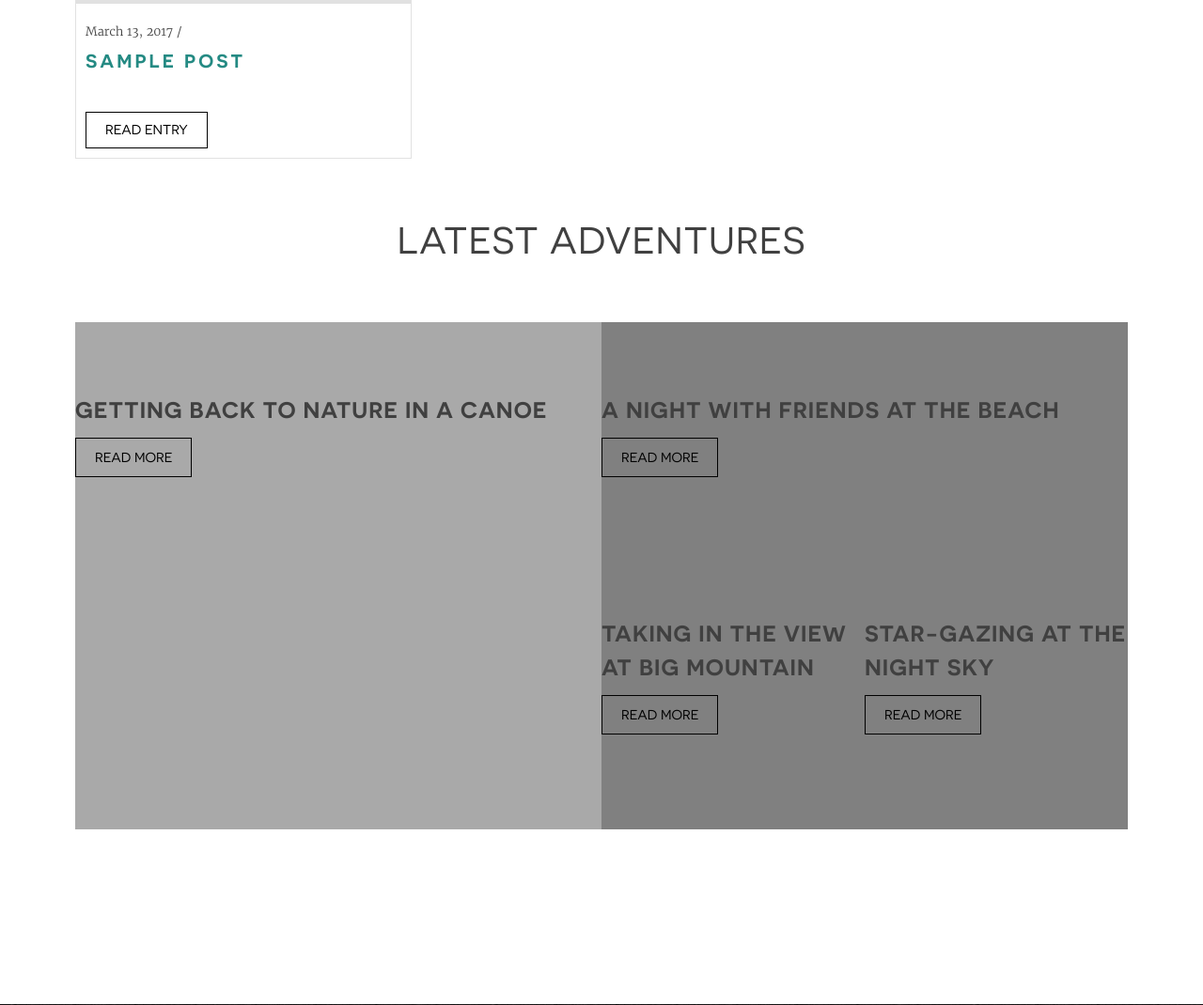
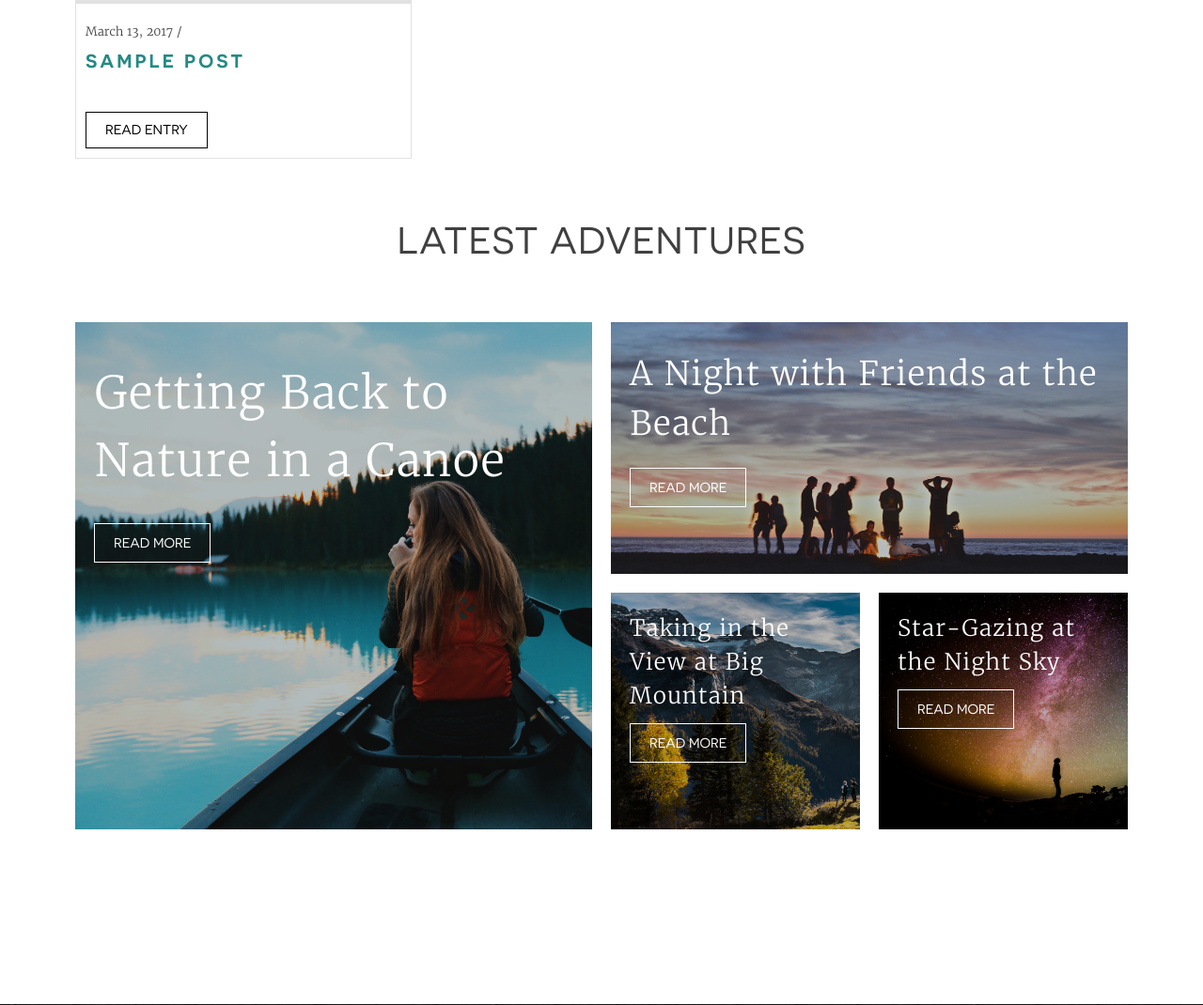
Before and after one commit to MisterPeddler/inhabitent, a WordPress theme: template themes/inhabitent/front-page.php in a window 1280 px wide. Shown: the part 1141-2211 px from the top of the page at 94% size. Run offline with PHP 8.4 and a stand-in for WordPress, Linux system fonts and the light colour scheme; the site name, menu and one post (Sample post) are stand-ins, and other content is empty; some libraries are stand-ins or nearby versions.

Commit message:
finished non-stretch adventure section

```diff
--- a/themes/inhabitent/front-page.php
+++ b/themes/inhabitent/front-page.php
@@ -96,23 +96,23 @@ wp_reset_postdata(); ?>
 <div class="adventure-container">
 <div class="adventure-left">
   <h2>Getting Back to Nature in a Canoe</h2>
-  <a href="#" class="inhab-button">READ MORE</a>
+  <a href="#" class="inhab-button-white">READ MORE</a>
 </div>
 
 <div class="adventure-right-container">
   <div class="adventure-top-right">
     <h2>A Night with Friends at the Beach</h2>
-    <a href="#" class="inhab-button">READ MORE</a>
+    <a href="#" class="inhab-button-white">READ MORE</a>
   </div>
 
   <div class="adventure-bottom-left">
     <h2>Taking in the View at Big Mountain</h2>
-    <a href="#" class="inhab-button">READ MORE</a>
+    <a href="#" class="inhab-button-white">READ MORE</a>
   </div>
 
   <div class="adventure-bottom-right">
     <h2>Star-Gazing at the Night Sky</h2>
-    <a href="#" class="inhab-button">READ MORE</a>
+    <a href="#" class="inhab-button-white">READ MORE</a>
   </div>
 </div>
 </div>
--- a/themes/inhabitent/sass/_content.scss
+++ b/themes/inhabitent/sass/_content.scss
@@ -17,8 +17,6 @@
 
 }
 
-/* Posts and pages */
-
 .inhab-button{
 	text-transform: uppercase;
 	border: 1px solid black;
@@ -34,6 +32,19 @@
 		border: 1px solid $color__brand-green;
 	}
 }
+
+.inhab-button-white{
+  @extend .inhab-button;
+
+  border: 1px solid white;
+  color: white;
+  margin-left: 20px;
+
+}
+
+/* Posts and pages */
+
+
 
 .sticky {
 	display: block;
--- a/themes/inhabitent/sass/_page-templates.scss
+++ b/themes/inhabitent/sass/_page-templates.scss
@@ -224,9 +210,24 @@
             margin-top: 20px;
         }
 
+        h2 {
+            color: white;
+            font-family: $font__pre;
+            text-transform: none;
+            font-weight: lighter;
+            padding: 0 20px;
+        }
+
         .adventure-left {
             width: 50%;
             background-color: darkgrey;
+            background: linear-gradient(to bottom, rgba(0, 0, 0, 0.25) 0%, rgba(0, 0, 0, 0.25) 100%), url('../../images/canoe-girl.jpg');
+            background-size: cover;
+            border-right: 10px solid white;
+
+            h2 {
+                font-size: 3rem;
+            }
         }
 
         .adventure-right-container {
@@ -235,17 +236,41 @@
             display: flex;
             flex-direction: row;
             flex-flow: wrap;
+            border-left: 10px solid white;
 
             .adventure-top-right {
                 width: 100%;
+                background: linear-gradient(to bottom, rgba(0, 0, 0, 0.25) 0%, rgba(0, 0, 0, 0.25) 100%), url('../../images/beach-bonfire.jpg');
+                background-size: cover;
+                border-bottom: 10px solid white;
+
+                h2 {
+                    font-size: 2.2rem;
+                }
             }
 
             .adventure-bottom-left {
                 width: 50%;
+                background: linear-gradient(to bottom, rgba(0, 0, 0, 0.25) 0%, rgba(0, 0, 0, 0.25) 100%), url('../../images/mountain-hikers.jpg');
+                background-size: cover;
+                border-top: 10px solid white;
+                  border-right: 10px solid white;
+
+                h2 {
+                    font-size: 1.5rem;
+                }
             }
 
             .adventure-bottom-right {
                 width: 50%;
+                background: linear-gradient(to bottom, rgba(0, 0, 0, 0.25) 0%, rgba(0, 0, 0, 0.25) 100%), url('../../images/night-sky.jpg');
+                background-size: cover;
+                  border-top: 10px solid white;
+                    border-left: 10px solid white;
+
+                h2 {
+                    font-size: 1.5rem;
+                }
             }
         }
     }
--- a/themes/inhabitent/style.css
+++ b/themes/inhabitent/style.css
@@ -691,8 +691,7 @@ a {
     background-color: #19625d;
     color: #fefefe; }
 
-/* Posts and pages */
-.inhab-button {
+.inhab-button, .inhab-button-white {
   text-transform: uppercase;
   border: 1px solid black;
   color: black;
@@ -700,11 +699,17 @@ a {
   padding: 12px 20px;
   font-family: "novecento";
   font-size: 0.9rem; }
-  .inhab-button:hover {
+  .inhab-button:hover, .inhab-button-white:hover {
     background-color: #248A83;
     color: #fefefe;
     border: 1px solid #248A83; }
 
+.inhab-button-white {
+  border: 1px solid white;
+  color: white;
+  margin-left: 20px; }
+
+/* Posts and pages */
 .sticky {
   display: block; }
 
@@ -895,8 +900,7 @@ object {
   .site-main.about .p1 {
     font-family: "merriweather";
     width: 800px;
-    margin: 0 auto;
-    margin-bottom: 20px; }
+    margin: 0 auto 20px; }
   .site-main.about .about.container {
     display: -ms-flexbox;
     display: flex;
@@ -1013,7 +1017,7 @@ object {
           color: #248A83; }
           .inhab-newsfeed-section .inhab-newsfeed-container .inhab-newsfeed-item .content-box p:hover {
             color: black; }
-        .inhab-newsfeed-section .inhab-newsfeed-container .inhab-newsfeed-item .content-box .inhab-button {
+        .inhab-newsfeed-section .inhab-newsfeed-container .inhab-newsfeed-item .content-box .inhab-button, .inhab-newsfeed-section .inhab-newsfeed-container .inhab-newsfeed-item .content-box .inhab-button-white {
           position: absolute;
           bottom: 10px;
           padding-top: 8px;
@@ -1034,11 +1038,22 @@ object {
     .latest-adventures .adventure-container h2 {
       display: block;
       padding-top: 10%; }
-    .latest-adventures .adventure-container .inhab-button {
+    .latest-adventures .adventure-container .inhab-button, .latest-adventures .adventure-container .inhab-button-white {
       margin-top: 20px; }
+    .latest-adventures .adventure-container h2 {
+      color: white;
+      font-family: "merriweather";
+      text-transform: none;
+      font-weight: lighter;
+      padding: 0 20px; }
     .latest-adventures .adventure-container .adventure-left {
       width: 50%;
-      background-color: darkgrey; }
+      background-color: darkgrey;
+      background: linear-gradient(to bottom, rgba(0, 0, 0, 0.25) 0%, rgba(0, 0, 0, 0.25) 100%), url("../../images/canoe-girl.jpg");
+      background-size: cover;
+      border-right: 10px solid white; }
+      .latest-adventures .adventure-container .adventure-left h2 {
+        font-size: 3rem; }
     .latest-adventures .adventure-container .adventure-right-container {
       width: 50%;
       background-color: grey;
@@ -1047,13 +1062,31 @@ object {
       -ms-flex-direction: row;
           flex-direction: row;
       -ms-flex-flow: wrap;
-          flex-flow: wrap; }
+          flex-flow: wrap;
+      border-left: 10px solid white; }
       .latest-adventures .adventure-container .adventure-right-container .adventure-top-right {
-        width: 100%; }
+        width: 100%;
+        background: linear-gradient(to bottom, rgba(0, 0, 0, 0.25) 0%, rgba(0, 0, 0, 0.25) 100%), url("../../images/beach-bonfire.jpg");
+        background-size: cover;
+        border-bottom: 10px solid white; }
+        .latest-adventures .adventure-container .adventure-right-container .adventure-top-right h2 {
+          font-size: 2.2rem; }
       .latest-adventures .adventure-container .adventure-right-container .adventure-bottom-left {
-        width: 50%; }
+        width: 50%;
+        background: linear-gradient(to bottom, rgba(0, 0, 0, 0.25) 0%, rgba(0, 0, 0, 0.25) 100%), url("../../images/mountain-hikers.jpg");
+        background-size: cover;
+        border-top: 10px solid white;
+        border-right: 10px solid white; }
+        .latest-adventures .adventure-container .adventure-right-container .adventure-bottom-left h2 {
+          font-size: 1.5rem; }
       .latest-adventures .adventure-container .adventure-right-container .adventure-bottom-right {
-        width: 50%; }
+        width: 50%;
+        background: linear-gradient(to bottom, rgba(0, 0, 0, 0.25) 0%, rgba(0, 0, 0, 0.25) 100%), url("../../images/night-sky.jpg");
+        background-size: cover;
+        border-top: 10px solid white;
+        border-left: 10px solid white; }
+        .latest-adventures .adventure-container .adventure-right-container .adventure-bottom-right h2 {
+          font-size: 1.5rem; }
 
 /* Home page*/
 .site-main:first-child {
@@ -1091,7 +1124,7 @@ object {
     text-transform: uppercase; }
   .entry-header .entry-meta {
     position: absolute;
-    right: 0px;
+    right: 0;
     bottom: 7px;
     padding: 2px 20px;
     font-size: 1.2rem;
@@ -1107,7 +1140,8 @@ object {
 
 .entry-footer {
   font-size: 1.1rem; }
-  .entry-footer .cat-links a, .entry-footer .tags-links a {
+  .entry-footer .cat-links a,
+  .entry-footer .tags-links a {
     color: #248A83; }
   .entry-footer .tags-links {
     padding-left: 20px; }
@@ -1150,7 +1184,8 @@ object {
 .find-us .site-main {
   padding-right: 60px; }
 
-.find-us input, .find-us textarea {
+.find-us input,
+.find-us textarea {
   background-color: #eee;
   border-radius: 0;
   font-family: "merriweather";
@@ -1190,7 +1225,7 @@ object {
   margin-bottom: 60px; }
   .search-results .entry-summary p {
     margin-top: 30px; }
-  .search-results .entry-summary .inhab-button {
+  .search-results .entry-summary .inhab-button, .search-results .entry-summary .inhab-button-white {
     margin-top: 40px; }
 
 .search-results .no-results .search-submit {
```
Also changed, not shown: other parts of themes/inhabitent/sass/_page-templates.scss (+107 -141 lines), themes/inhabitent/inc/extras.php (+63 -52 lines), themes/inhabitent/build/css/style.min.css, themes/inhabitent/images/beach-bonfire.jpg (added), themes/inhabitent/images/canoe-girl.jpg (added), themes/inhabitent/images/mountain-hikers.jpg (added), themes/inhabitent/images/night-sky.jpg (added), 1 other file. Lines whose indentation alone changed are shown as unchanged.
